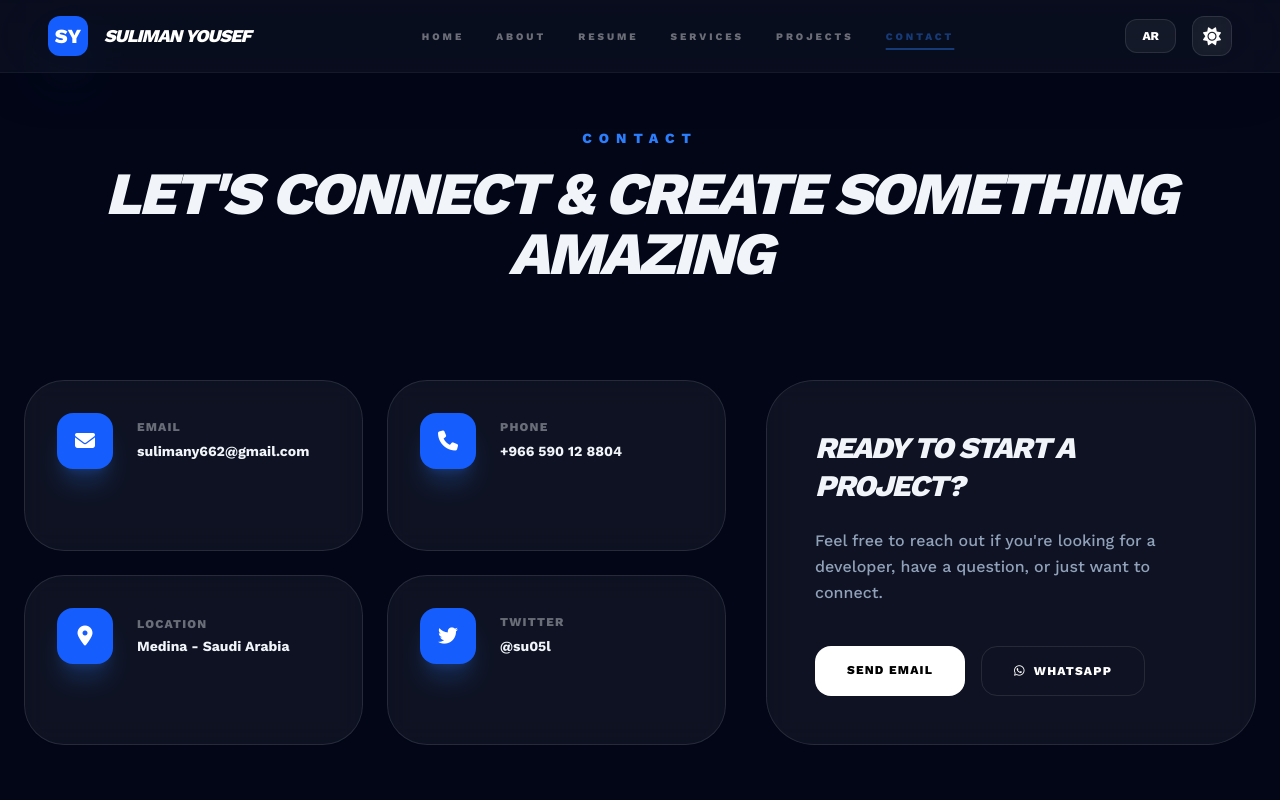
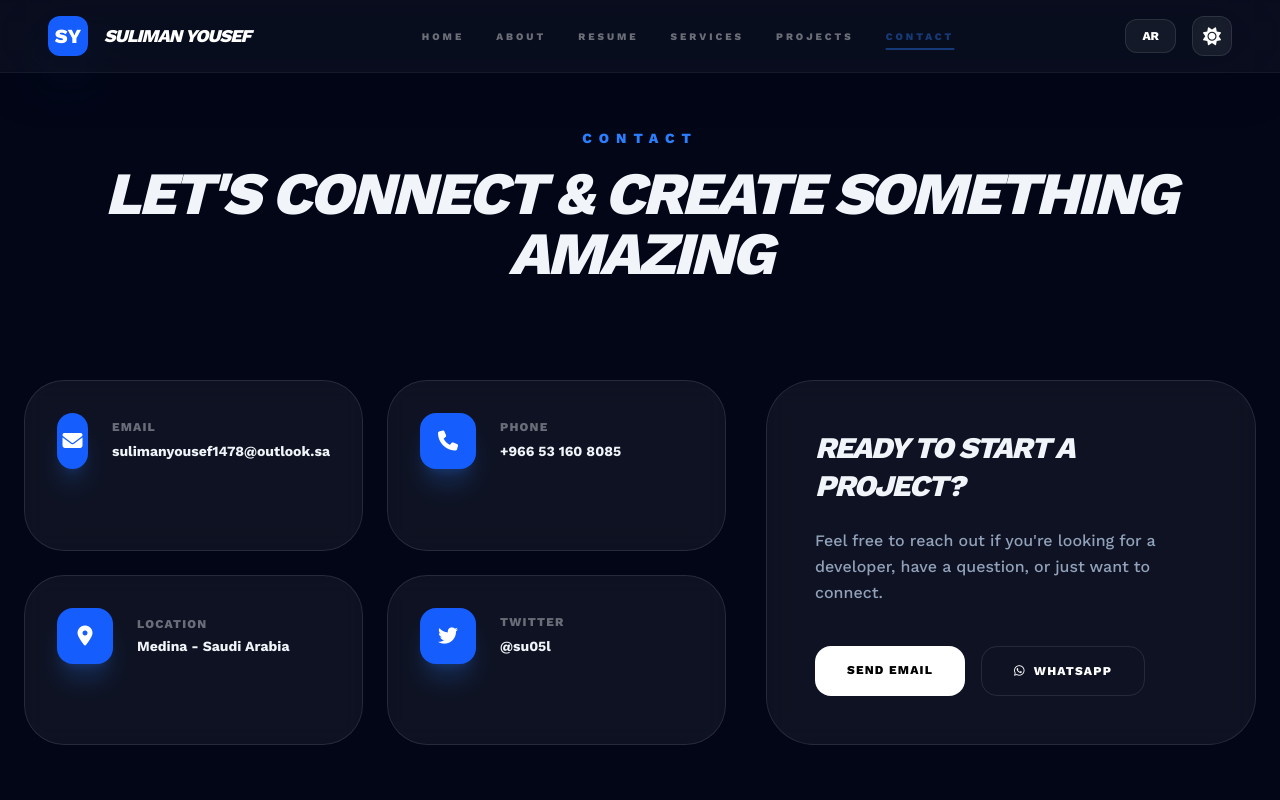
Before and after one commit to Su03l/suliman-yousef-profile, a React (Vite) app: page /contact in a window 1280 px wide. Shown: the top 800 px of the page. Built offline with nearby package versions, Linux system fonts and the light colour scheme.

Commit message:
some update

```diff
--- a/App.tsx
+++ b/App.tsx
@@ -721,7 +721,7 @@ const AppContent: React.FC<{
                       </div>
                       <div>
                         <h4 className="text-xs font-black uppercase tracking-widest opacity-40 mb-1">{t.contactEmail}</h4>
-                        <a href="mailto:sulimany662@gmail.com" className="text-sm font-bold hover:text-blue-500 transition-colors">sulimany662@gmail.com</a>
+                        <a href="mailto:sulimanyousef1478@outlook.sa" className="text-sm font-bold hover:text-blue-500 transition-colors">sulimanyousef1478@outlook.sa</a>
                       </div>
                     </div>
                   </div>
@@ -732,7 +732,7 @@ const AppContent: React.FC<{
                       </div>
                       <div>
                         <h4 className="text-xs font-black uppercase tracking-widest opacity-40 mb-1">{t.contactPhone}</h4>
-                        <a href="tel:+966590128804" className="text-sm font-bold hover:text-blue-500 transition-colors">+966 590 12 8804</a>
+                        <a href="tel:+966531608085" className="text-sm font-bold hover:text-blue-500 transition-colors">+966 53 160 8085</a>
                       </div>
                     </div>
                   </div>
@@ -764,10 +764,10 @@ const AppContent: React.FC<{
                     <h4 className="text-3xl font-black mb-6 uppercase tracking-tighter leading-tight italic">{t.contactCTA}</h4>
                     <p className="text-slate-400 font-medium mb-10 leading-relaxed">{t.contactCTADesc}</p>
                     <div className="flex flex-col sm:flex-row gap-4">
-                      <a href="mailto:sulimany662@gmail.com" className="px-8 py-4 bg-white text-black rounded-2xl font-black text-xs uppercase tracking-widest hover:bg-blue-600 hover:text-white transition-all text-center">
+                      <a href="mailto:sulimanyousef1478@outlook.sa" className="px-8 py-4 bg-white text-black rounded-2xl font-black text-xs uppercase tracking-widest hover:bg-blue-600 hover:text-white transition-all text-center">
                         {t.contactSendEmail}
                       </a>
-                      <a href="https://wa.me/966590128804" target="_blank" className="px-8 py-4 border border-white/10 text-white rounded-2xl font-black text-xs uppercase tracking-widest hover:bg-green-600 hover:border-green-600 transition-all text-center flex items-center justify-center gap-2">
+                      <a href="https://wa.me/966531608085" target="_blank" className="px-8 py-4 border border-white/10 text-white rounded-2xl font-black text-xs uppercase tracking-widest hover:bg-green-600 hover:border-green-600 transition-all text-center flex items-center justify-center gap-2">
                         <i className="fab fa-whatsapp"></i> {t.contactWhatsApp}
                       </a>
                     </div>
@@ -830,11 +830,11 @@ const AppContent: React.FC<{
                   </li>
                   <li className="flex items-center gap-4">
                     <i className="fas fa-envelope text-blue-500"></i>
-                    <a href="mailto:sulimany662@gmail.com" className="hover:text-blue-500 transition-colors">sulimany662@gmail.com</a>
+                    <a href="mailto:sulimanyousef1478@outlook.sa" className="hover:text-blue-500 transition-colors">sulimanyousef1478@outlook.sa</a>
                   </li>
                   <li className="flex items-center gap-4">
                     <i className="fas fa-phone text-blue-500"></i>
-                    <a href="tel:+966590128804" className="hover:text-blue-500 transition-colors">+966 59 012 8804</a>
+                    <a href="tel:+966531608085" className="hover:text-blue-500 transition-colors">+966 53 160 8085</a>
                   </li>
                   <li className="flex items-center gap-4">
                     <i className="fas fa-map-marker-alt text-blue-500"></i>
--- a/src/components/layout/Footer.tsx
+++ b/src/components/layout/Footer.tsx
@@ -73,8 +73,8 @@ const Footer: React.FC<FooterProps> = ({ t, theme }) => {
                         <ul className={`space-y-6 text-base ${isDark ? 'text-white/50' : 'text-slate-600'} font-medium`}>
                             {[
                                 { icon: 'fab fa-twitter', text: '@su05l', href: 'https://twitter.com/su05l' },
-                                { icon: 'fas fa-envelope', text: 'sulimany662@gmail.com', href: 'mailto:sulimany662@gmail.com' },
-                                { icon: 'fas fa-phone', text: '+966 59 012 8804', href: 'tel:+966590128804' },
+                                { icon: 'fas fa-envelope', text: 'sulimanyousef1478@outlook.sa', href: 'mailto:sulimanyousef1478@outlook.sa' },
+                                { icon: 'fas fa-phone', text: '+966 53 160 8085', href: 'tel:+966531608085' },
                                 { icon: 'fas fa-map-marker-alt', text: 'Medina - Saudi Arabia' }
                             ].map((item, i) => (
                                 <li key={i} className="flex items-center gap-5 group">
--- a/src/components/sections/Contact.tsx
+++ b/src/components/sections/Contact.tsx
@@ -24,7 +24,7 @@ const Contact: React.FC<ContactProps> = ({ t, theme }) => {
                             </div>
                             <div>
                                 <h4 className="text-xs font-black uppercase tracking-widest opacity-40 mb-1">{t.contactEmail}</h4>
-                                <a href="mailto:sulimany662@gmail.com" className="text-sm font-bold hover:text-blue-500 transition-colors">sulimany662@gmail.com</a>
+                                <a href="mailto:sulimanyousef1478@outlook.sa" className="text-sm font-bold hover:text-blue-500 transition-colors">sulimanyousef1478@outlook.sa</a>
                             </div>
                         </div>
                     </div>
@@ -35,7 +35,7 @@ const Contact: React.FC<ContactProps> = ({ t, theme }) => {
                             </div>
                             <div>
                                 <h4 className="text-xs font-black uppercase tracking-widest opacity-40 mb-1">{t.contactPhone}</h4>
-                                <a href="tel:+966590128804" className="text-sm font-bold hover:text-blue-500 transition-colors">+966 590 12 8804</a>
+                                <a href="tel:+966531608085" className="text-sm font-bold hover:text-blue-500 transition-colors">+966 53 160 8085</a>
                             </div>
                         </div>
                     </div>
@@ -67,10 +67,10 @@ const Contact: React.FC<ContactProps> = ({ t, theme }) => {
                         <h4 className="text-3xl font-black mb-6 uppercase tracking-tighter leading-tight italic">{t.contactCTA}</h4>
                         <p className="text-slate-400 font-medium mb-10 leading-relaxed">{t.contactCTADesc}</p>
                         <div className="flex flex-col sm:flex-row gap-4">
-                            <a href="mailto:sulimany662@gmail.com" className={`px-8 py-4 ${isDark ? 'bg-white text-black hover:bg-blue-600 hover:text-white' : 'bg-slate-900 text-white hover:bg-blue-600'} rounded-2xl font-black text-xs uppercase tracking-widest transition-all text-center`}>
+                            <a href="mailto:sulimanyousef1478@outlook.sa" className={`px-8 py-4 ${isDark ? 'bg-white text-black hover:bg-blue-600 hover:text-white' : 'bg-slate-900 text-white hover:bg-blue-600'} rounded-2xl font-black text-xs uppercase tracking-widest transition-all text-center`}>
                                 {t.contactSendEmail}
                             </a>
-                            <a href="https://wa.me/966590128804" target="_blank" rel="noopener noreferrer" className={`px-8 py-4 border ${isDark ? 'border-white/10 text-white' : 'border-slate-300 text-slate-800'} rounded-2xl font-black text-xs uppercase tracking-widest hover:bg-green-600 hover:border-green-600 hover:text-white transition-all text-center flex items-center justify-center gap-2`}>
+                            <a href="https://wa.me/966531608085" target="_blank" rel="noopener noreferrer" className={`px-8 py-4 border ${isDark ? 'border-white/10 text-white' : 'border-slate-300 text-slate-800'} rounded-2xl font-black text-xs uppercase tracking-widest hover:bg-green-600 hover:border-green-600 hover:text-white transition-all text-center flex items-center justify-center gap-2`}>
                                 <i className="fab fa-whatsapp"></i> {t.contactWhatsApp}
                             </a>
                         </div>
```
